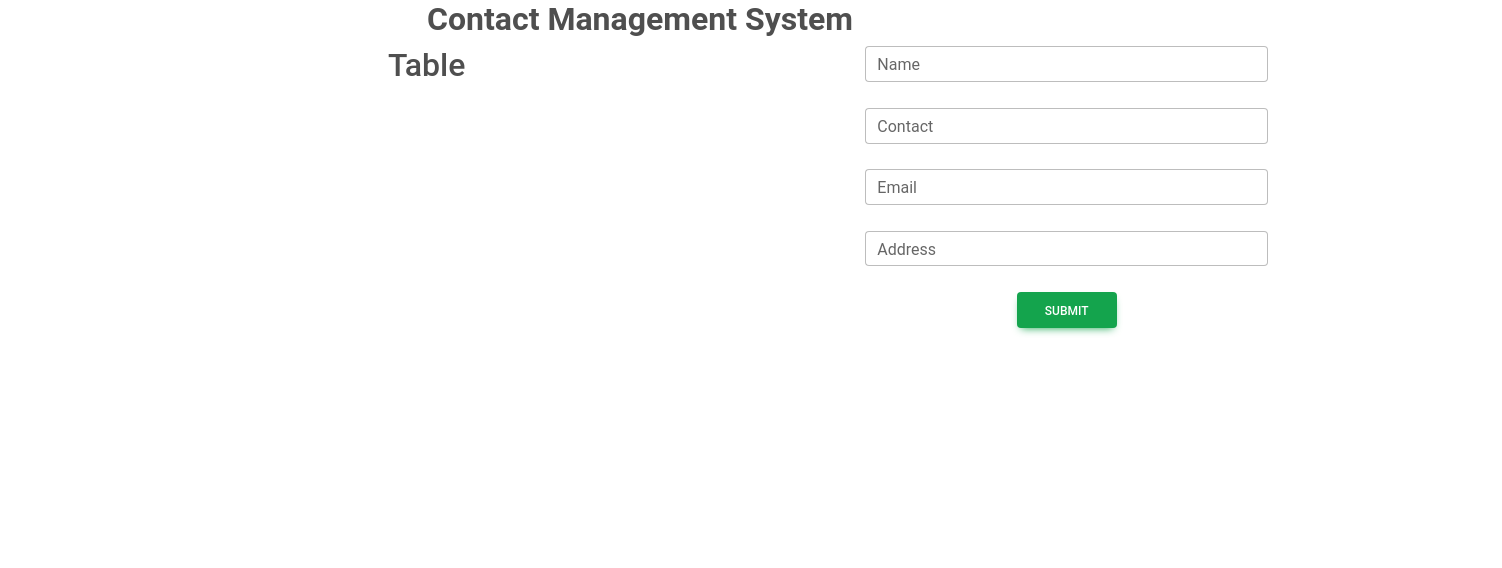
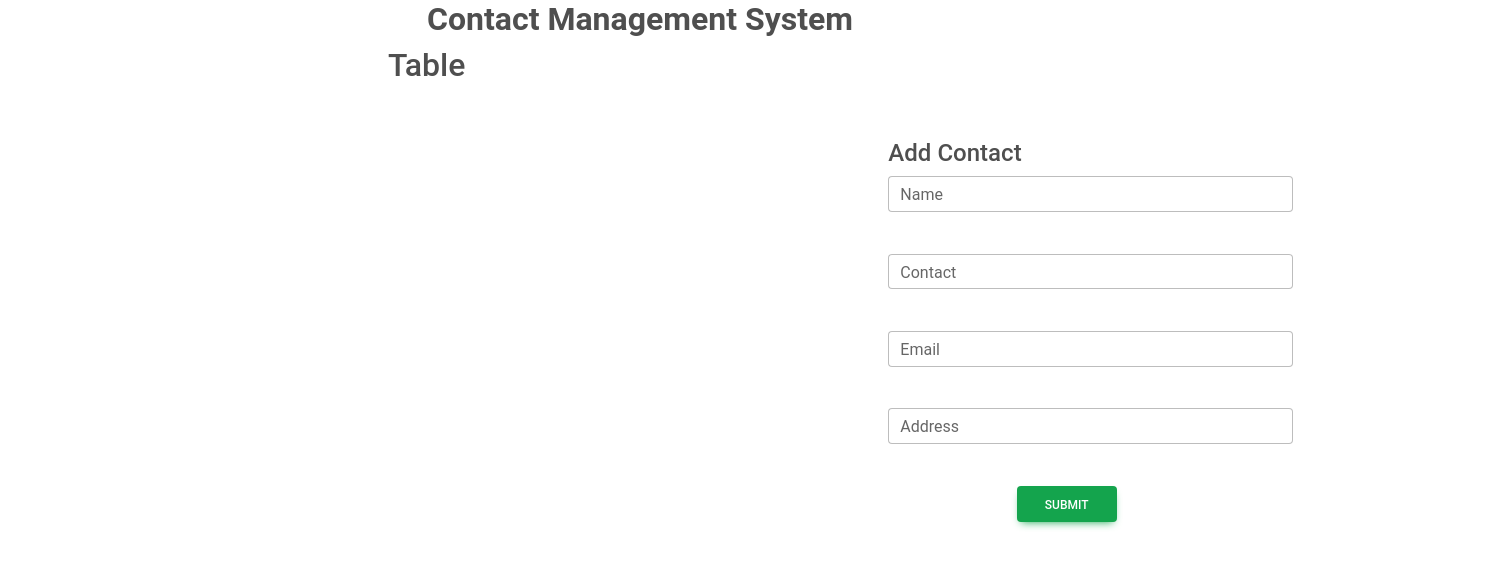
Before and after one commit to Moizasif/react-redux-crud, a React (Create React App) app: page / in a window 1280 px wide. Shown: the top 568 px of the page, 1502 px wide, since content can reach past the window. Built offline with nearby package versions, Linux system fonts and the light colour scheme.

Commit message:
Adding Styles

```diff
--- a/src/Home.js
+++ b/src/Home.js
@@ -1,6 +1,6 @@
 import React, {useState} from 'react';
 import { MDBContainer, MDBRow, MDBCol, MDBInput, MDBBtn, MDBTypography } from 'mdb-react-ui-kit';
-
+import { makeStyles } from '@material-ui/core';
 
 const initialState = {
     name:"",
@@ -10,8 +10,23 @@ const initialState = {
 
 }
 
+const useStyles = makeStyles((theme) => ({
+    root : {
+        marginTop: 70,
+        margin: "auto",
+        padding: "15px",
+        maxWidth: "500px",
+        alignContent: "center",
+        "& > *": {
+            margin:theme.spacing(1),
+            width:"45ch",
+        },
+
+    },
+}));
 
 const Home = () => {
+    const classes = useStyles();
     const [state, setState] = useState(initialState);
 
     //Destructuring
@@ -31,7 +46,8 @@ const Home = () => {
                          <h2>Table</h2>
                  </MDBCol>
                  <MDBCol md="4">
-                         <form onSubmit={handleSubmit}>
+                         <form onSubmit={handleSubmit} className={classes.root}>
+                             <MDBTypography className="text-start" variant="h4">Add Contact</MDBTypography>
                             <MDBInput
                             label="Name"
                             value={name}
```
